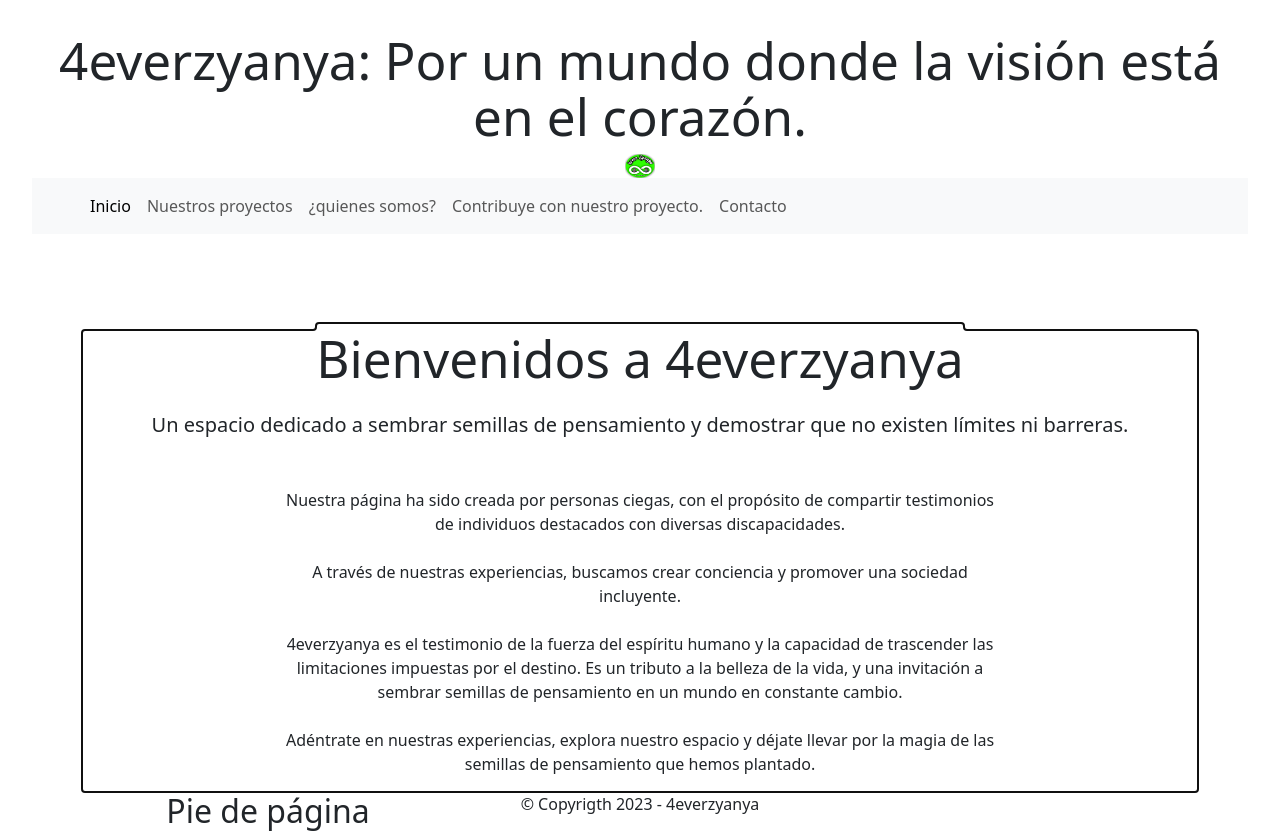
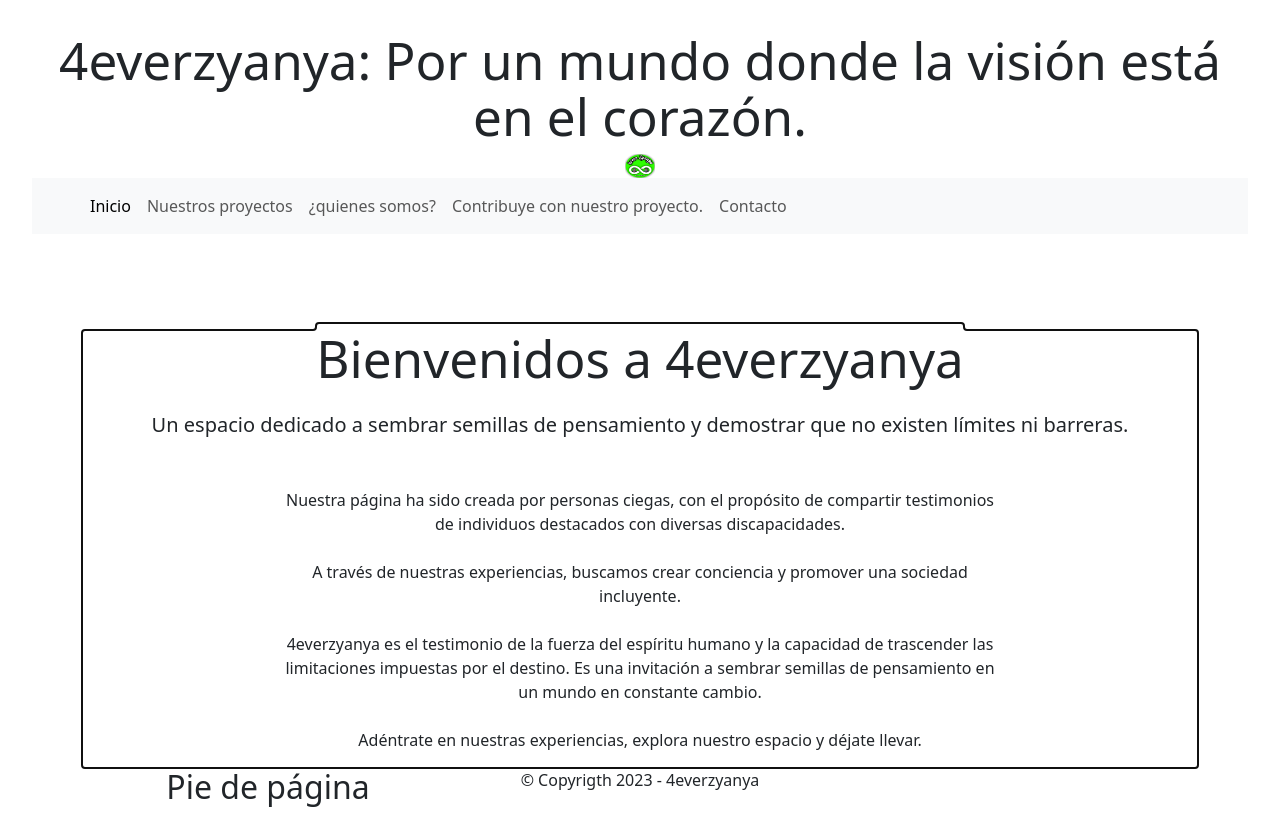
Before and after one commit to metalalchemist/4everZyanya, a React (Vite) app: page /contact in a window 1280 px wide. Shown: the top 833 px of the page. Built offline with nearby package versions, Linux system fonts and the light colour scheme.

Commit message:
corrigiendo home

```diff
--- a/src/pages/Home.jsx
+++ b/src/pages/Home.jsx
@@ -19,10 +19,10 @@ const Home = () => {
 							A través de nuestras experiencias, buscamos crear conciencia y promover una sociedad incluyente.
 						</p>
 						<p className='mb-4'>
-							4everzyanya es el testimonio de la fuerza del espíritu humano y la capacidad de trascender las limitaciones impuestas por el destino. Es un tributo a la belleza de la vida, y una invitación a sembrar semillas de pensamiento en un mundo en constante cambio.
+							4everzyanya es el testimonio de la fuerza del espíritu humano y la capacidad de trascender las limitaciones impuestas por el destino. Es una invitación a sembrar semillas de pensamiento en un mundo en constante cambio.
 						</p>
 						<p>
-							Adéntrate en nuestras experiencias, explora nuestro espacio y déjate llevar por la magia de las semillas de pensamiento que hemos plantado.
+							Adéntrate en nuestras experiencias, explora nuestro espacio y déjate llevar.
 						</p>
 					</div>
 				</div>
```
